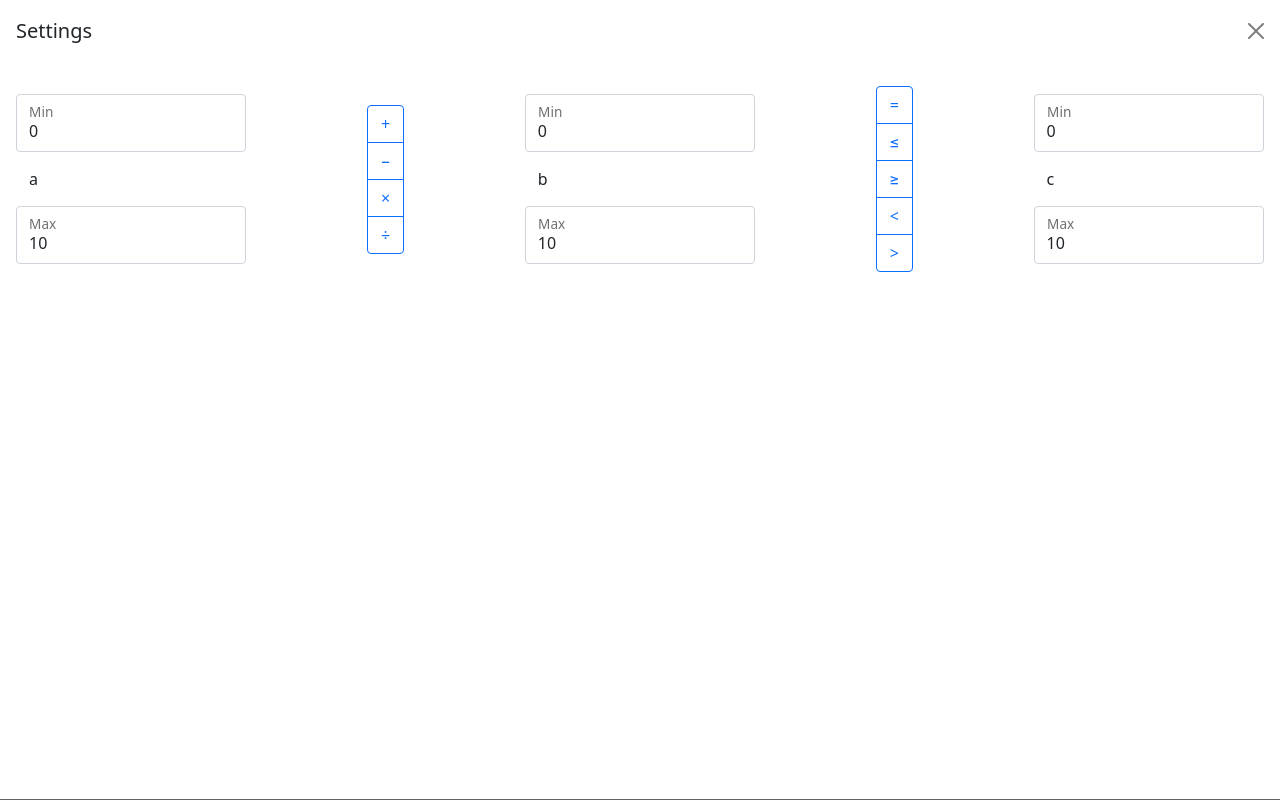
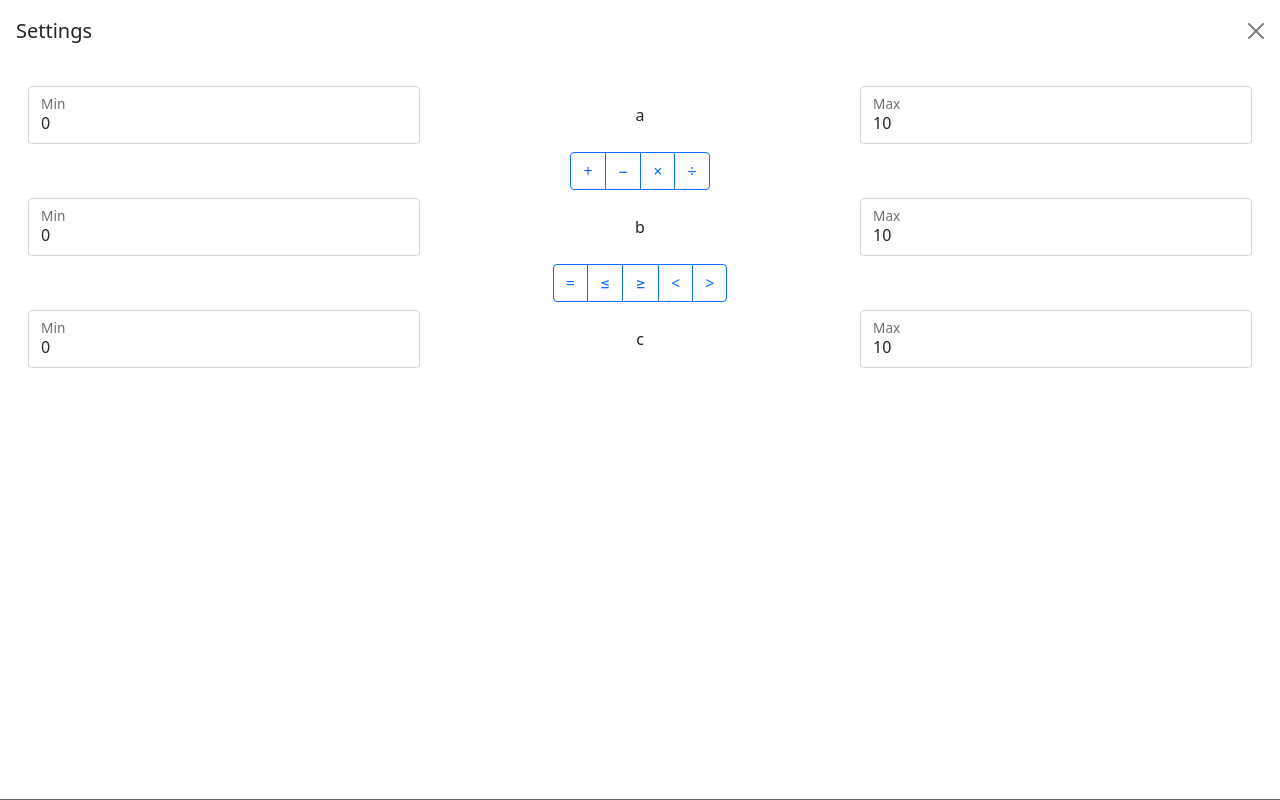
Before and after one commit to br4ch1st0chr0n3/mini-games, a plain HTML site: page docs/index.html in a window 1280 px wide. Both pictures are taken after a click on the button 530 px from the left and 53 px from the top of the page. Drawn offline with nearby package versions, Linux system fonts and the light colour scheme.

Commit message:
add load vertical settings

```diff
--- a/docs/index.html
+++ b/docs/index.html
@@ -7,6 +7,7 @@
   <title>Mental math</title>
   <link rel="stylesheet" href="https://cdn.jsdelivr.net/npm/bootstrap@5.1.3/dist/css/bootstrap.min.css"
     integrity="sha384-1BmE4kWBq78iYhFldvKuhfTAU6auU8tT94WrHftjDbrCEXSU1oBoqyl2QvZ6jIW3" crossorigin="anonymous" />
+  <script src="https://ajax.googleapis.com/ajax/libs/jquery/3.6.0/jquery.min.js"></script>
   <script src="https://cdn.jsdelivr.net/npm/bootstrap@5.1.3/dist/js/bootstrap.bundle.min.js"
     integrity="sha384-ka7Sk0Gln4gmtz2MlQnikT1wXgYsOg+OMhuP+IlRH9sENBO0LRn5q+8nbTov4+1p"
     crossorigin="anonymous"></script>
@@ -123,194 +124,20 @@
           </h5>
           <button type="button" class="btn-close text-reset" data-bs-dismiss="offcanvas" aria-label="Close"></button>
         </div>
-        <div class="offcanvas-body">
-          <div class="row justify-content-center pt-2 pb-2">
-            <div class="col-sm my-auto">
-              <div class="form-floating pb-2">
-                <input type="number" pattern="^0|([1-9][0-9]*)$" class="form-control" id="floatingInputGrid"
-                  placeholder="0" value="0" />
-                <label for="floatingInputGrid">Min</label>
-              </div>
-              <div class="pb-2">
-                <button class="btn">a</button>
-              </div>
-              <div class="form-floating pb-2">
-                <input type="number" pattern="^0|([1-9][0-9]*)$" class="form-control" id="floatingInputGrid"
-                  placeholder="0" value="10" />
-                <label for="floatingInputGrid">Max</label>
-              </div>
-            </div>
-
-            <div class="col-sm text-center my-auto">
-              <div class="btn-group-vertical pb-2">
-                <button type="button" class="btn btn-outline-primary">
-                  &plus;
-                </button>
-                <button type="button" class="btn btn-outline-primary">
-                  &minus;
-                </button>
-                <button type="button" class="btn btn-outline-primary">
-                  &times;
-                </button>
-                <button type="button" class="btn btn-outline-primary">
-                  &divide;
-                </button>
-              </div>
-            </div>
-
-            <div class="col-sm my-auto">
-              <div class="form-floating pb-2">
-                <input type="number" pattern="^0|([1-9][0-9]*)$" class="form-control" id="floatingInputGrid"
-                  placeholder="0" value="0" />
-                <label for="floatingInputGrid">Min</label>
-              </div>
-              <div class="pb-2">
-                <button class="btn">b</button>
-              </div>
-              <div class="form-floating pb-2">
-                <input type="number" pattern="^0|([1-9][0-9]*)$" class="form-control" id="floatingInputGrid"
-                  placeholder="0" value="10" />
-                <label for="floatingInputGrid">Max</label>
-              </div>
-            </div>
-
-            <div class="col-sm text-center my-auto">
-              <div class="btn-group-vertical pb-2">
-                <button type="button" class="btn btn-outline-primary">
-                  &equals;
-                </button>
-                <button type="button" class="btn btn-outline-primary">
-                  &leq;
-                </button>
-                <button type="button" class="btn btn-outline-primary">
-                  &geq;
-                </button>
-                <button type="button" class="btn btn-outline-primary">
-                  &lt;
-                </button>
-                <button type="button" class="btn btn-outline-primary">
-                  &gt;
-                </button>
-              </div>
-            </div>
-
-            <div class="col-sm my-auto">
-              <div class="form-floating pb-2">
-                <input type="number" pattern="^0|([1-9][0-9]*)$" class="form-control" id="floatingInputGrid"
-                  placeholder="0" value="0" />
-                <label for="floatingInputGrid">Min</label>
-              </div>
-              <div class="pb-2">
-                <button class="btn">c</button>
-              </div>
-              <div class="form-floating pb-2">
-                <input type="number" pattern="^0|([1-9][0-9]*)$" class="form-control" id="floatingInputGrid"
-                  placeholder="0" value="10" />
-                <label for="floatingInputGrid">Max</label>
-              </div>
-            </div>
-          </div>
+        <div class="offcanvas-body" id="settings_body">
         </div>
       </div>
     </div>
   </div>
 
   <script>
-    let no_answer = '?'
-
-    var correct = 0
-    var incorrect = 0
-
-    set_new_task()
-
-    function add_digit(i) {
-      answer_node = document.getElementById('answer')
-      current_answer = answer_node.textContent
-      if (current_answer === no_answer) {
-        current_answer = ''
-      }
-      new_answer = current_answer.concat(i.toString())
-      answer_node.textContent = new_answer
-      validate(new_answer)
-    }
-
-    function delete_digit() {
-      answer_node = document.getElementById('answer')
-      current_answer = answer_node.textContent
-      new_answer = current_answer.slice(0, -1)
-      answer_node.textContent = new_answer
-    }
-
-    function validate(answer) {
-      first_number = parseInt(
-        document.getElementById('first_number').textContent
-      )
-      second_number = parseInt(
-        document.getElementById('second_number').textContent
-      )
-      result = first_number + second_number
-      result_string = result.toString()
-      if (result_string.length === answer.length) {
-        if (result_string !== answer) {
-          setTimeout(show_correct_answer, 1000, result_string)
-          answer_node.style.color = 'red'
-          incorrect += 1
-        } else {
-          correct += 1
-        }
-        setTimeout(update_counters, 1000)
-        setTimeout(set_new_task, 2000)
-      }
-    }
-
-    function show_correct_answer(answer) {
-      answer_node = document.getElementById('answer')
-      answer_node.style.color = 'green'
-      answer_node.textContent = answer
-    }
-
-    function getRandomInt(max) {
-      return Math.floor(Math.random() * max)
-    }
-
-    function set_new_task() {
-      first_number = getRandomInt(10)
-      second_number = getRandomInt(10)
-      document.getElementById('first_number').textContent =
-        first_number.toString()
-      document.getElementById('second_number').textContent =
-        second_number.toString()
-      answer_node = document.getElementById('answer')
-      answer_node.textContent = no_answer
-      answer_node.removeAttribute('style')
-    }
-
-    function update_counters() {
-      document.getElementById('correct').textContent = correct.toString()
-      document.getElementById('incorrect').textContent = incorrect.toString()
-    }
-
-    let key_codes = new Map()
-
-    for (let i = 0; i <= 9; i++) {
-      key_codes.set(48 + i, i)
-    }
-
-    let backspace = 'backspace'
-
-    key_codes.set(8, backspace)
-
-    document.addEventListener('keydown', function (event) {
-      if (key_codes.has(event.keyCode)) {
-        value = key_codes.get(event.keyCode)
-        if (value === 'backspace') {
-          delete_digit()
-        } else {
-          add_digit(value)
-        }
-      }
-    })
+    $("#settings_body").load("settings_vertical.html");
+    // $(function () {
+      // settings_file = screen.width < 500 ? "settings_horizontal.html" : "settings_vertical.html"
+      // $("#settings_body").load(settings_file);
+    // });
   </script>
+  <script src="logic.js"></script>
 </body>
 
 </html>
--- /dev/null
+++ b/docs/settings_vertical.html
@@ -0,0 +1,110 @@
+<div id="top">
+  <div class="row justify-content-center pt-2 pb-2">
+    <div class="row">
+      <div class="col-sm my-auto text-center">
+        <div class="form-floating pb-2">
+          <input type="number" pattern="^0|([1-9][0-9]*)$" class="form-control" id="floatingInputGrid" placeholder="0"
+            value="0" />
+          <label for="floatingInputGrid">Min</label>
+        </div>
+      </div>
+      <div class="col-sm my-auto text-center">
+        <div class="pb-2">
+          <button class="btn">a</button>
+        </div>
+      </div>
+      <div class="col-sm my-auto text-center">
+        <div class="form-floating pb-2">
+          <input type="number" pattern="^0|([1-9][0-9]*)$" class="form-control" id="floatingInputGrid" placeholder="0"
+            value="10" />
+          <label for="floatingInputGrid">Max</label>
+        </div>
+      </div>
+    </div>
+
+    <div class="row">
+      <div class="col-sm my-auto text-center">
+        <div class="btn-group pb-2" id="arithmetical_operators">
+          <button type="button" class="btn btn-outline-primary">
+            &plus;
+          </button>
+          <button type="button" class="btn btn-outline-primary">
+            &minus;
+          </button>
+          <button type="button" class="btn btn-outline-primary">
+            &times;
+          </button>
+          <button type="button" class="btn btn-outline-primary">
+            &divide;
+          </button>
+        </div>
+      </div>
+    </div>
+
+    <div class="row">
+      <div class="col-sm my-auto text-center">
+        <div class="form-floating pb-2">
+          <input type="number" pattern="^0|([1-9][0-9]*)$" class="form-control" id="floatingInputGrid" placeholder="0"
+            value="0" />
+          <label for="floatingInputGrid">Min</label>
+        </div>
+      </div>
+      <div class="col-sm my-auto text-center">
+        <div class="pb-2">
+          <button class="btn">b</button>
+        </div>
+      </div>
+      <div class="col-sm my-auto text-center">
+        <div class="form-floating pb-2">
+          <input type="number" pattern="^0|([1-9][0-9]*)$" class="form-control" id="floatingInputGrid" placeholder="0"
+            value="10" />
+          <label for="floatingInputGrid">Max</label>
+        </div>
+      </div>
+    </div>
+
+    <div class="row">
+      <div class="col-sm my-auto text-center">
+        <div class="btn-group pb-2" id="comparison_operators">
+          <button type="button" class="btn btn-outline-primary">
+            &equals;
+          </button>
+          <button type="button" class="btn btn-outline-primary">
+            &leq;
+          </button>
+          <button type="button" class="btn btn-outline-primary">
+            &geq;
+          </button>
+          <button type="button" class="btn btn-outline-primary">
+            &lt;
+          </button>
+          <button type="button" class="btn btn-outline-primary">
+            &gt;
+          </button>
+        </div>
+      </div>
+    </div>
+
+    <div class="row">
+      <div class="col-sm my-auto text-center">
+        <div class="form-floating pb-2">
+          <input type="number" pattern="^0|([1-9][0-9]*)$" class="form-control" id="floatingInputGrid" placeholder="0"
+            value="0" />
+          <label for="floatingInputGrid">Min</label>
+        </div>
+      </div>
+      <div class="col-sm my-auto text-center">
+        <div class="pb-2">
+          <button class="btn">c</button>
+        </div>
+      </div>
+      <div class="col-sm my-auto text-center">
+        <div class="form-floating pb-2">
+          <input type="number" pattern="^0|([1-9][0-9]*)$" class="form-control" id="floatingInputGrid" placeholder="0"
+            value="10" />
+          <label for="floatingInputGrid">Max</label>
+        </div>
+      </div>
+    </div>
+  </div>
+</div>
```
Also changed, not shown: docs/logic.js (added, +89 -0 lines), docs/settings.js (added, +13 -0 lines), docs/settings_horizontal.html (added, +88 -0 lines).
